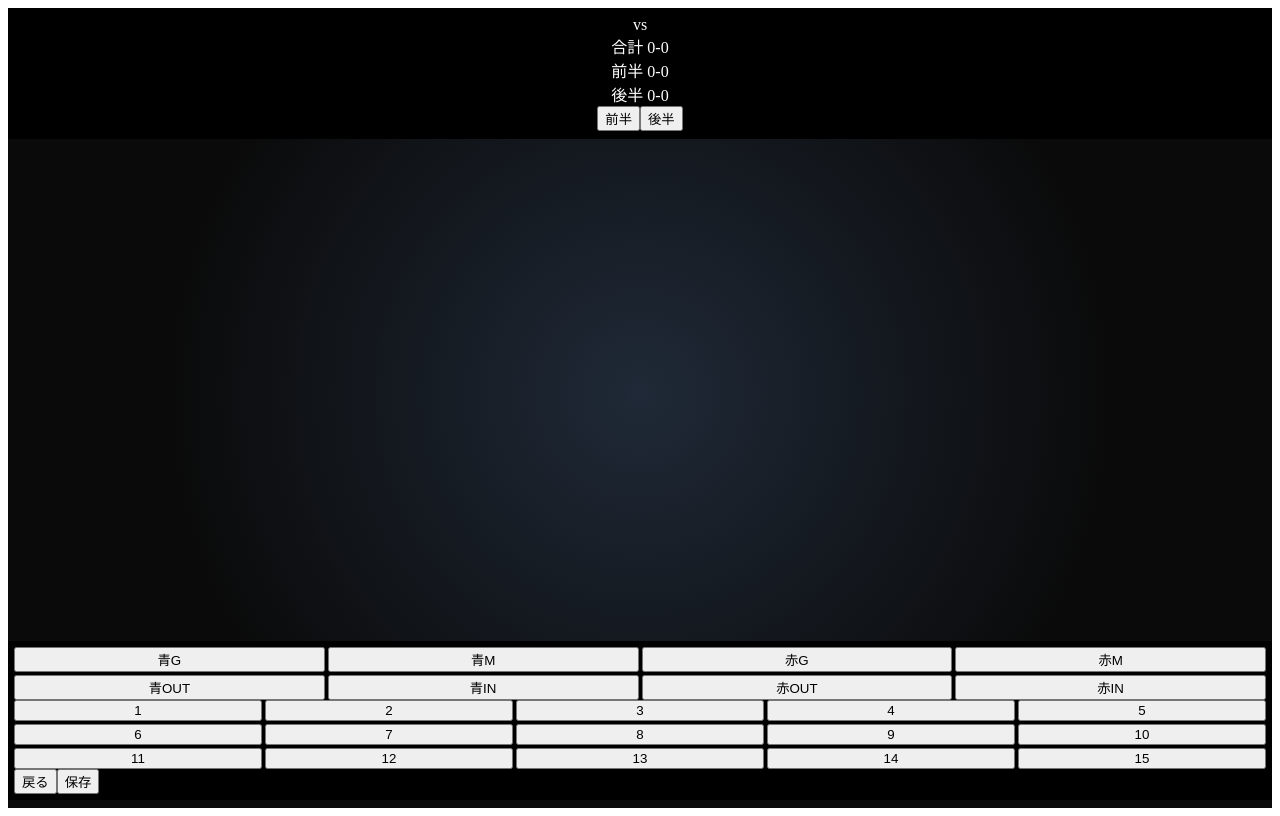
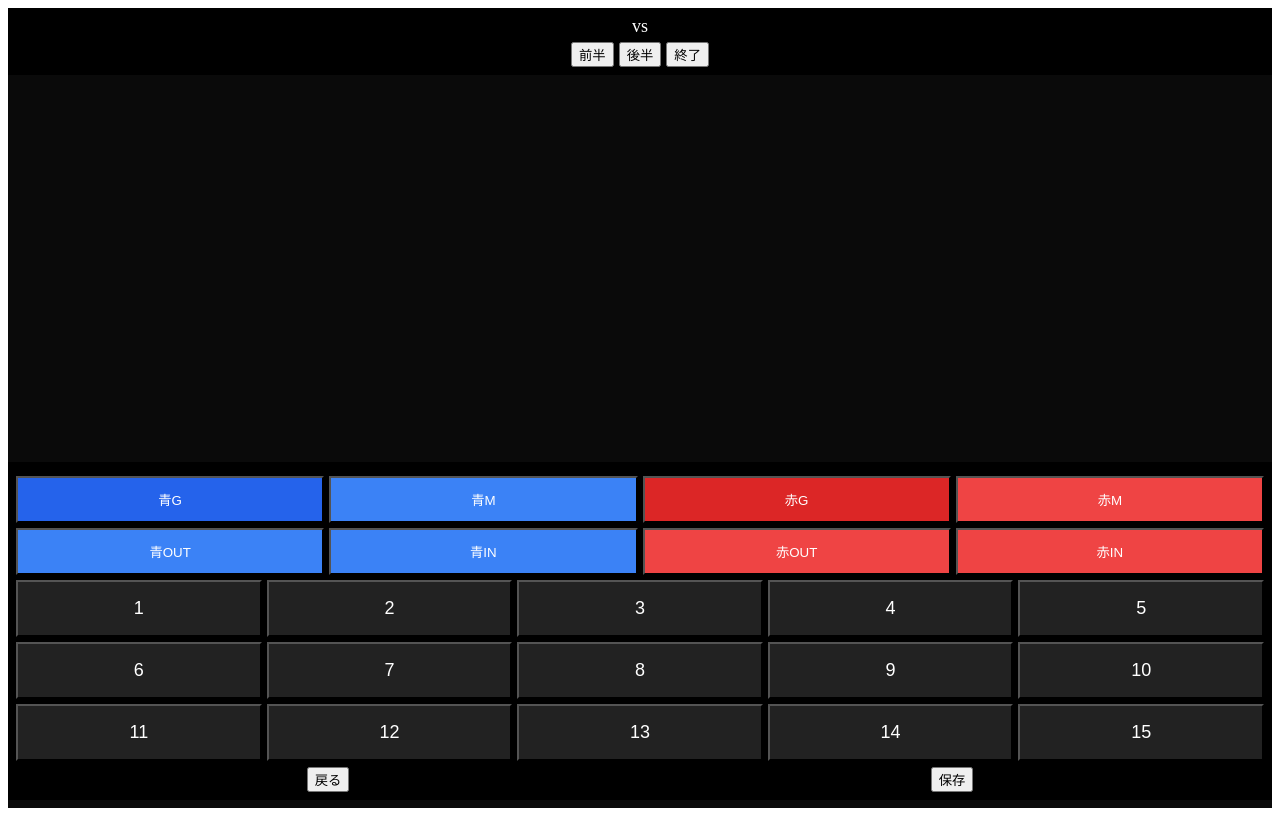
Before and after one commit to hakkinen9301/handball-score-new, a React (Create React App) app: page / in a window 1280 px wide. Both pictures are taken after a click on the button "開始". Built offline with nearby package versions, Linux system fonts and the light colour scheme.

Commit message:
Update App.js

```diff
--- a/src/App.js
+++ b/src/App.js
@@ -2,23 +2,15 @@ import { useState, useRef, useEffect } from "react";
 import html2canvas from "html2canvas";
 
 export default function App() {
-  const [info, setInfo] = useState({
-    date: "",
-    round: "",
-    home: "",
-    away: "",
-  });
-
+  const [info, setInfo] = useState({ date: "", round: "", home: "", away: "" });
   const [started, setStarted] = useState(false);
   const [events, setEvents] = useState([]);
   const [mode, setMode] = useState(null);
-  const [half, setHalf] = useState("前半");
-
-  const [historyList, setHistoryList] = useState([]);
 
   const timelineRef = useRef(null);
   const captureRef = useRef(null);
 
+  // ■ 自動スクロール
   useEffect(() => {
     timelineRef.current?.scrollTo({
       top: timelineRef.current.scrollHeight,
@@ -29,9 +21,8 @@ export default function App() {
   // ■ イベント追加
   const addEvent = (team, type, number) => {
     setEvents((prev) => {
-      const list = [...prev, { team, type, number, half }];
+      const list = [...prev, { team, type, number }];
       let b = 0, r = 0;
-
       return list.map((e) => {
         if (e.type === "goal") {
           if (e.team === "blue") b++;
@@ -42,68 +33,8 @@ export default function App() {
     });
   };
 
-  // ■ スコア計算
-  const calc = () => {
-    let first = { b: 0, r: 0 };
-    let second = { b: 0, r: 0 };
-
-    events.forEach((e) => {
-      if (e.type === "goal") {
-        if (e.half === "前半") {
-          if (e.team === "blue") first.b++;
-          else second.r += 0;
-        }
-        if (e.half === "後半") {
-          if (e.team === "blue") second.b++;
-        }
-        if (e.team === "red") {
-          if (e.half === "前半") first.r++;
-          else second.r++;
-        }
-      }
-    });
-
-    return {
-      first,
-      second,
-      total: {
-        b: first.b + second.b,
-        r: first.r + second.r,
-      },
-    };
-  };
-
-  const score = calc();
-
-  // ■ 保存
-  const saveGame = async () => {
-    const data = { info, events };
-    const list = JSON.parse(localStorage.getItem("games") || "[]");
-    list.push(data);
-    localStorage.setItem("games", JSON.stringify(list));
-    setHistoryList(list);
-
-    const canvas = await html2canvas(captureRef.current, {
-      backgroundColor: "#0a0a0a",
-      scale: 2,
-    });
-
-    const link = document.createElement("a");
-    link.download = "score.png";
-    link.href = canvas.toDataURL();
-    link.click();
-  };
-
-  const loadHistory = () => {
-    const list = JSON.parse(localStorage.getItem("games") || "[]");
-    setHistoryList(list);
-  };
-
-  const selectGame = (g) => {
-    setInfo(g.info);
-    setEvents(g.events);
-    setStarted(true);
-  };
+  const addSection = (label) =>
+    setEvents((prev) => [...prev, { type: "section", label }]);
 
   const undo = () => setEvents((prev) => prev.slice(0, -1));
 
@@ -126,6 +57,18 @@ export default function App() {
   const blueList = makeList("blue");
   const redList = makeList("red");
 
+  // ■ 保存（画像）
+  const save = async () => {
+    const canvas = await html2canvas(captureRef.current, {
+      backgroundColor: "#0a0a0a",
+      scale: 2,
+    });
+    const link = document.createElement("a");
+    link.download = "score.png";
+    link.href = canvas.toDataURL();
+    link.click();
+  };
+
   const numbers = Array.from({ length: 15 }, (_, i) => i + 1);
 
   return (
@@ -140,13 +83,6 @@ export default function App() {
             <input placeholder="チームB" onChange={(e) => setInfo({ ...info, away: e.target.value })}/>
           </div>
           <button onClick={() => setStarted(true)}>開始</button>
-          <button onClick={loadHistory}>履歴を見る</button>
-
-          {historyList.map((g, i) => (
-            <div key={i} onClick={() => selectGame(g)}>
-              {g.info.date} {g.info.home} vs {g.info.away}
-            </div>
-          ))}
         </div>
       )}
 
@@ -155,62 +91,102 @@ export default function App() {
           {/* ヘッダー */}
           <div style={styles.header}>
             <div>{info.date} {info.round}</div>
-            <div>{info.home} vs {info.away}</div>
-            <div>合計 {score.total.b}-{score.total.r}</div>
-            <div>前半 {score.first.b}-{score.first.r}</div>
-            <div>後半 {score.second.b}-{score.second.r}</div>
+            <div style={{ fontSize: 18 }}>{info.home} vs {info.away}</div>
 
-            <div>
-              <button onClick={() => setHalf("前半")}>前半</button>
-              <button onClick={() => setHalf("後半")}>後半</button>
+            <div style={styles.sectionBtns}>
+              <button onClick={() => addSection("前半")}>前半</button>
+              <button onClick={() => addSection("後半")}>後半</button>
+              <button onClick={() => addSection("試合終了")}>終了</button>
             </div>
           </div>
 
           {/* 履歴 */}
           <div ref={captureRef} style={styles.timeline}>
-            {events.map((e, i) => (
-              <div key={i} style={styles.row}>
-                <div style={styles.leftOut}>{e.team === "blue" && (e.type === "out" || e.type === "in") && `#${e.number}`}</div>
-                <div style={styles.left}>{e.team === "blue" && `#${e.number}`}</div>
-                <div style={styles.center}>{e.score}</div>
-                <div style={styles.right}>{e.team === "red" && `#${e.number}`}</div>
-                <div style={styles.rightOut}>{e.team === "red" && (e.type === "out" || e.type === "in") && `#${e.number}`}</div>
-              </div>
-            ))}
+            <div ref={timelineRef}>
+              {events.map((e, i) => {
+                if (e.type === "section") {
+                  return (
+                    <div key={i} style={styles.section}>
+                      ーー {e.label} ーー
+                    </div>
+                  );
+                }
+
+                const mark =
+                  e.type === "goal"
+                    ? e.team === "blue" ? "🔵" : "🔴"
+                    : e.type === "miss"
+                    ? "❌"
+                    : e.type === "out"
+                    ? "⛔"
+                    : "↩";
+
+                return (
+                  <div key={i} style={styles.row}>
+                    <div style={styles.leftOut}>
+                      {e.team === "blue" && (e.type === "out" || e.type === "in") && `#${e.number} ${mark}`}
+                    </div>
+                    <div style={styles.left}>
+                      {e.team === "blue" && (e.type === "goal" || e.type === "miss") && `#${e.number} ${mark}`}
+                    </div>
+                    <div style={styles.center}>{e.score}</div>
+                    <div style={styles.right}>
+                      {e.team === "red" && (e.type === "goal" || e.type === "miss") && `${mark} #${e.number}`}
+                    </div>
+                    <div style={styles.rightOut}>
+                      {e.team === "red" && (e.type === "out" || e.type === "in") && `${mark} #${e.number}`}
+                    </div>
+                  </div>
+                );
+              })}
+            </div>
           </div>
 
-          {/* 下 */}
+          {/* 下部 */}
           <div style={styles.bottom}>
+            {/* 得点 */}
             <div style={styles.stats}>
-              <div>{blueList.map((p,i)=><div key={i}>#{p.num} {p.count}</div>)}</div>
-              <div>{redList.map((p,i)=><div key={i}>#{p.num} {p.count}</div>)}</div>
+              <div style={styles.statBox}>
+                {blueList.map((p, i) => (
+                  <div key={i}>#{p.num} <span style={{ color: "#60a5fa" }}>{p.count}</span></div>
+                ))}
+              </div>
+              <div style={styles.statBox}>
+                {redList.map((p, i) => (
+                  <div key={i}>#{p.num} <span style={{ color: "#f87171" }}>{p.count}</span></div>
+                ))}
+              </div>
             </div>
 
+            {/* ボタン */}
             <div style={styles.btnRow}>
-              <button onClick={()=>setMode("blue-goal")}>青G</button>
-              <button onClick={()=>setMode("blue-miss")}>青M</button>
-              <button onClick={()=>setMode("red-goal")}>赤G</button>
-              <button onClick={()=>setMode("red-miss")}>赤M</button>
+              <button style={styles.blue} onClick={() => setMode("blue-goal")}>青G</button>
+              <button style={styles.blueSub} onClick={() => setMode("blue-miss")}>青M</button>
+              <button style={styles.red} onClick={() => setMode("red-goal")}>赤G</button>
+              <button style={styles.redSub} onClick={() => setMode("red-miss")}>赤M</button>
 
-              <button onClick={()=>setMode("blue-out")}>青OUT</button>
-              <button onClick={()=>setMode("blue-in")}>青IN</button>
-              <button onClick={()=>setMode("red-out")}>赤OUT</button>
-              <button onClick={()=>setMode("red-in")}>赤IN</button>
+              <button style={styles.blueSub} onClick={() => setMode("blue-out")}>青OUT</button>
+              <button style={styles.blueSub} onClick={() => setMode("blue-in")}>青IN</button>
+              <button style={styles.redSub} onClick={() => setMode("red-out")}>赤OUT</button>
+              <button style={styles.redSub} onClick={() => setMode("red-in")}>赤IN</button>
             </div>
 
             <div style={styles.grid}>
-              {numbers.map(n=>(
-                <button key={n} onClick={()=>{
-                  if(!mode)return;
-                  const [t,ty]=mode.split("-");
-                  addEvent(t,ty,n);
-                }}>{n}</button>
+              {numbers.map((n) => (
+                <button key={n} style={styles.num}
+                  onClick={() => {
+                    if (!mode) return;
+                    const [t, ty] = mode.split("-");
+                    addEvent(t, ty, n);
+                  }}>
+                  {n}
+                </button>
               ))}
             </div>
 
-            <div>
+            <div style={styles.actions}>
               <button onClick={undo}>戻る</button>
-              <button onClick={saveGame}>保存</button>
+              <button onClick={save}>保存</button>
             </div>
           </div>
         </>
@@ -220,71 +196,27 @@ export default function App() {
 }
 
 const styles = {
-  container:{
-    background:"#0a0a0a",
-    color:"#fff",
-    height:"100vh",
-    display:"flex",
-    flexDirection:"column",
-  },
-
-  header:{
-    position:"sticky",
-    top:0,
-    background:"#000",
-    textAlign:"center",
-    padding:8,
-  },
-
-  timeline:{
-    flex:1,
-    overflowY:"auto",
-    background:
-      "radial-gradient(circle at center,#1f2937 0%,#0a0a0a 70%)",
-    padding:6,
-  },
-
-  row:{
-    display:"grid",
-    gridTemplateColumns:"50px 100px 70px 100px 50px",
-    fontSize:12,
-  },
-
+  container:{background:"#0a0a0a",color:"#fff",height:"100vh",display:"flex",flexDirection:"column"},
+  header:{position:"sticky",top:0,background:"#000",textAlign:"center",padding:8},
+  timeline:{flex:1,overflowY:"auto",padding:10},
+  row:{display:"grid",gridTemplateColumns:"50px 120px 80px 120px 50px",fontSize:14},
   leftOut:{textAlign:"right",color:"#60a5fa"},
   left:{textAlign:"right",color:"#60a5fa"},
-  center:{textAlign:"center"},
+  center:{textAlign:"center",fontWeight:"bold"},
   right:{textAlign:"left",color:"#f87171"},
   rightOut:{textAlign:"left",color:"#f87171"},
-
-  bottom:{
-    position:"sticky",
-    bottom:0,
-    background:"#000",
-    padding:6,
-  },
-
-  stats:{
-    display:"grid",
-    gridTemplateColumns:"1fr 1fr",
-    fontSize:10,
-  },
-
-  btnRow:{
-    display:"grid",
-    gridTemplateColumns:"repeat(4,1fr)",
-    gap:3,
-  },
-
-  grid:{
-    display:"grid",
-    gridTemplateColumns:"repeat(5,1fr)",
-    gap:3,
-  },
-
-  infoBox:{
-    marginTop:40,
-    display:"flex",
-    flexDirection:"column",
-    gap:10,
-  },
+  section:{textAlign:"center",margin:"8px 0",color:"#aaa"},
+  bottom:{position:"sticky",bottom:0,background:"#000",padding:8},
+  stats:{display:"grid",gridTemplateColumns:"1fr 1fr",marginBottom:6},
+  statBox:{display:"grid",gridTemplateColumns:"1fr 1fr",fontSize:12},
+  btnRow:{display:"grid",gridTemplateColumns:"repeat(4,1fr)",gap:5,marginBottom:5},
+  grid:{display:"grid",gridTemplateColumns:"repeat(5,1fr)",gap:5},
+  num:{padding:16,fontSize:18,background:"#222",color:"#fff"},
+  blue:{background:"#2563eb",color:"#fff",padding:12},
+  blueSub:{background:"#3b82f6",color:"#fff",padding:12},
+  red:{background:"#dc2626",color:"#fff",padding:12},
+  redSub:{background:"#ef4444",color:"#fff",padding:12},
+  actions:{display:"flex",justifyContent:"space-around",marginTop:6},
+  sectionBtns:{display:"flex",justifyContent:"center",gap:5,marginTop:5},
+  infoBox:{marginTop:40,display:"flex",flexDirection:"column",gap:10}
 };
```
